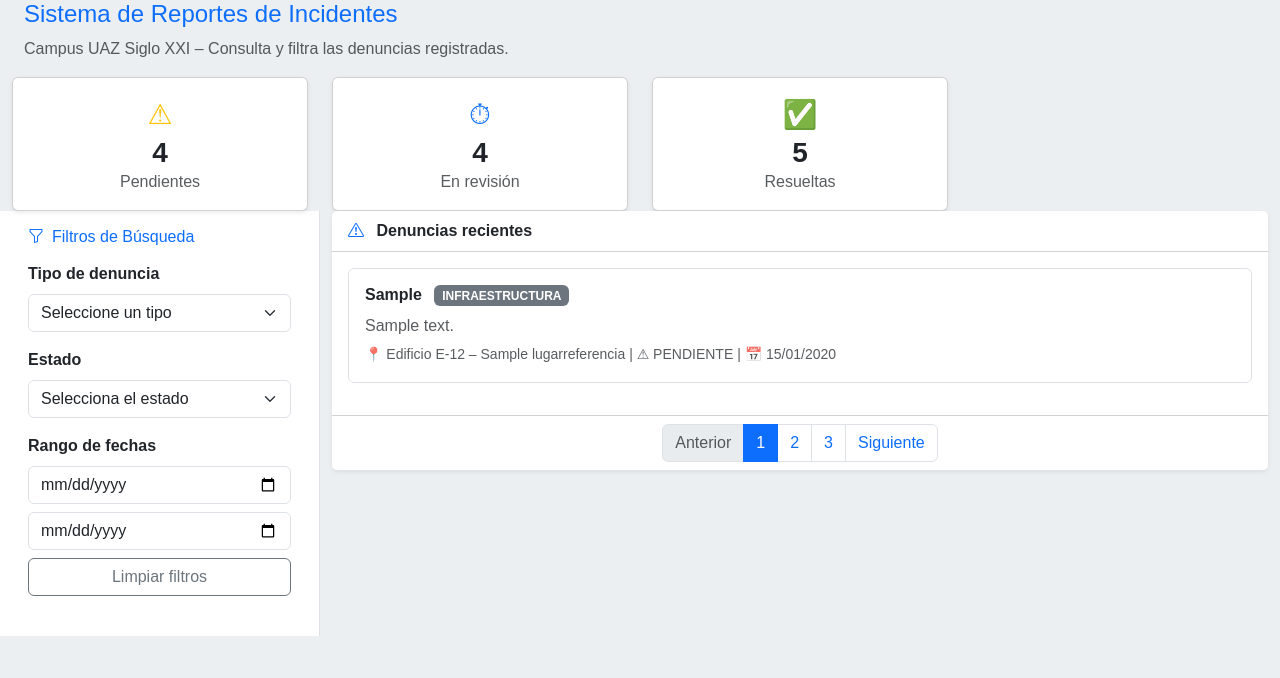
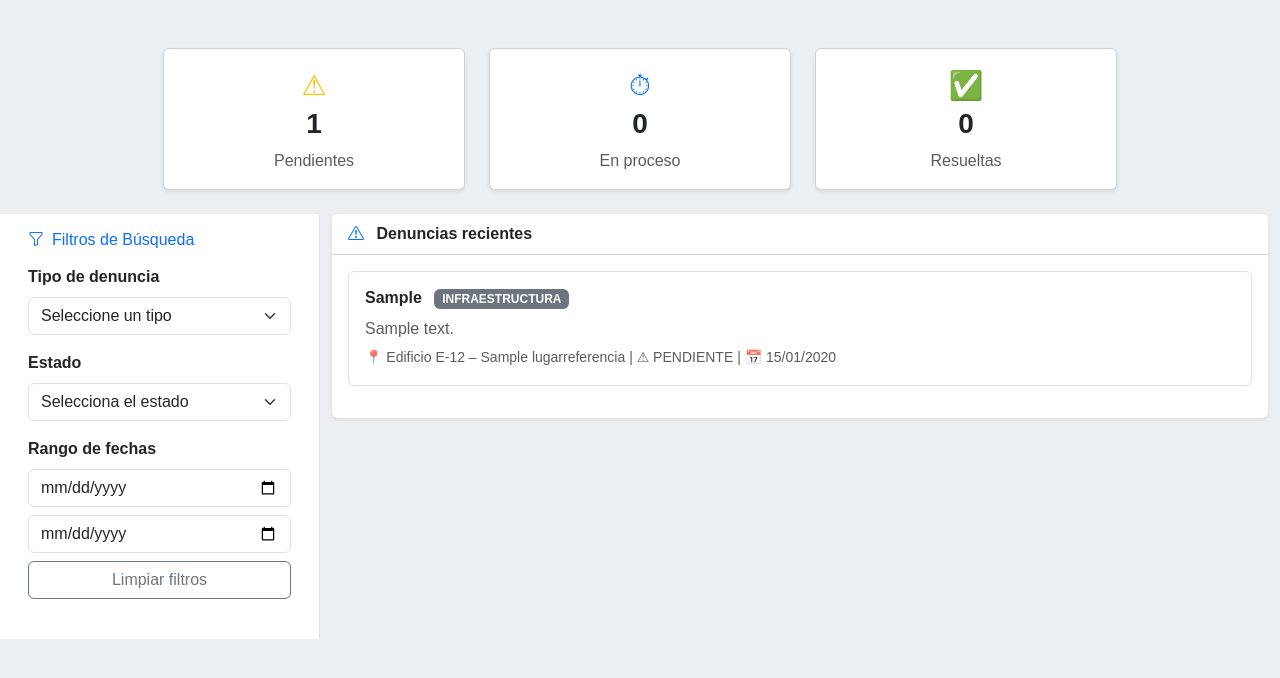
Before and after one commit to MJavoso/InfraUAZ, a Django app: page / in a window 1280 px wide. Shown: the part 82-760 px from the top of the page. Run offline with Django 5.2, Linux system fonts and the light colour scheme; data comes from the database, SQL or seed files in the repository; tables that the repository leaves empty hold one stand-in row (values such as "Sample post"); parts of the project's set-up code (start-up, migrations or seed data) failed here and were passed over.

Commit message:
avances de muro_denuncias

```diff
--- a/InfraUAZ/denuncias/templates/muro_denuncias.html
+++ b/InfraUAZ/denuncias/templates/muro_denuncias.html
@@ -15,42 +15,37 @@
 <!-- Barra de navegación -->
 {% include "nav_bar.html" %}
 
-<!-- Contenedor principal -->
-<div class="container-fluid text-center px-0">
-    <div class="row mx-0">
-        <div class="row text-start px-4">
-            <h4 class="text-primary">Sistema de Reportes de Incidentes</h4>
-            <p class="text-muted">Campus UAZ Siglo XXI – Consulta y filtra las denuncias registradas.</p>
-        </div>
-
 <!-- Tarjetas de resumen -->
-        <div class="col-6 col-md-3">
-            <div class="card text-center shadow-sm">
-                <div class="card-body">
+<div class="row g-4 justify-content-center my-4">
+    <!-- Pendientes -->
+    <div class="col-12 col-sm-6 col-md-3">
+        <div class="card shadow-sm">
+            <div class="card-body text-center">
                 <div class="fs-3 text-warning">⚠</div>
-                    <h3 class="fw-bold mb-0">4</h3>
+                <h3 class="fw-bold">{{ cant_pendientes }}</h3>
                 <p class="text-muted mb-0">Pendientes</p>
             </div>
         </div>
     </div>
 
-        <div class="col-6 col-md-3">
-            <div class="card text-center shadow-sm">
-                <div class="card-body">
+    <!-- En proceso -->
+    <div class="col-12 col-sm-6 col-md-3">
+        <div class="card shadow-sm">
+            <div class="card-body text-center">
                 <div class="fs-3 text-primary">⏱</div>
-                    <h3 class="fw-bold mb-0">4</h3>
-                    <p class="text-muted mb-0">En revisión</p>
+                <h3 class="fw-bold">{{ cant_revision }}</h3>
+                <p class="text-muted mb-0">En proceso</p>
             </div>
         </div>
     </div>
 
-        <div class="col-6 col-md-3">
-            <div class="card text-center shadow-sm">
-                <div class="card-body">
+    <!-- Resueltas -->
+    <div class="col-12 col-sm-6 col-md-3">
+        <div class="card shadow-sm">
+            <div class="card-body text-center">
                 <div class="fs-3 text-success">✅</div>
-                    <h3 class="fw-bold mb-0">5</h3>
+                <h3 class="fw-bold">{{ cant_resueltas }}</h3>
                 <p class="text-muted mb-0">Resueltas</p>
-                </div>
             </div>
         </div>
     </div>
@@ -70,7 +65,9 @@
                 <select id="tipo_denuncia" name="tipo_denuncia" class="form-select">
                     <option value="">Seleccione un tipo</option>
                     {% for tipo in tipo_denuncia %}
-                        <option value="{{ tipo.id_tipo_denuncia }}">{{ tipo.descripcion }}</option>
+                        <option value="{{ tipo.id_tipo_denuncia }}"
+                         {% if filtro_tipo_denuncia == tipo.id_tipo_denuncia|stringformat:"s" %}selected{% endif %}>
+                         {{ tipo.descripcion }}</option>
                     {% endfor %}
                 </select>
             </div>
@@ -89,8 +86,8 @@
 
             <div class="mb-3">
                 <label class="form-label fw-semibold">Rango de fechas</label>
-                <input type="date" class="form-control mb-2">
-                <input type="date" class="form-control mb-2">
+                <input type="date" class="form-control mb-2" id="fechai">
+                <input type="date" class="form-control mb-2" id="fechaf">
                 <button class="btn btn-outline-secondary w-100" onclick="limpiarFiltro()">Limpiar filtros</button>
             </div>
         </div>
@@ -104,7 +101,7 @@
                 Denuncias recientes
             </div>
 
-            <div class="card-body" style="max-height: 420px; overflow-y: auto;">
+            <div class="card-body" id="lista-denuncias"style="max-height: 420px; overflow-y: auto;">
                 {% for denuncia in object_list %}
                 <a href="{% url 'detalle_denuncia' denuncia.id_denuncia %}"
                    class="text-decoration-none text-dark">
@@ -139,21 +136,48 @@
             </div>
 
             <!-- Paginación -->
-            <div class="card-footer bg-white">
+            {% if is_paginated %}
+            <div class="card-footer bg-white mt-4">
                 <nav aria-label="Paginación de denuncias">
                     <ul class="pagination justify-content-center mb-0">
+                        <!-- Botón Anterior -->
+                        {% if page_obj.has_previous %}
+                            <li class="page-item">
+                                <a class="page-link" href="?page={{ page_obj.previous_page_number }}">Anterior</a>
+                            </li>
+                        {% else %}
                             <li class="page-item disabled">
                                 <a class="page-link">Anterior</a>
                             </li>
-                        <li class="page-item active"><a class="page-link" href="#">1</a></li>
-                        <li class="page-item"><a class="page-link" href="#">2</a></li>
-                        <li class="page-item"><a class="page-link" href="#">3</a></li>
+                        {% endif %}
+
+                        <!-- Números de página -->
+                        {% for num in paginator.page_range %}
+                            {% if page_obj.number == num %}
+                                <li class="page-item active">
+                                    <a class="page-link" href="#">{{ num }}</a>
+                                </li>
+                            {% else %}
                                 <li class="page-item">
-                            <a class="page-link" href="#">Siguiente</a>
+                                    <a class="page-link" href="?page={{ num }}">{{ num }}</a>
                                 </li>
+                            {% endif %}
+                        {% endfor %}
+
+                        <!-- Botón Siguiente -->
+                        {% if page_obj.has_next %}
+                            <li class="page-item">
+                                <a class="page-link" href="?page={{ page_obj.next_page_number }}">Siguiente</a>
+                            </li>
+                        {% else %}
+                            <li class="page-item disabled">
+                                <a class="page-link">Siguiente</a>
+                            </li>
+                        {% endif %}
                     </ul>
                 </nav>
             </div>
+            {% endif %}
             </div>
         </div>
     </div>
@@ -169,5 +193,56 @@
         }
     </script>
 
+    <script>
+        document.getElementById('tipo_denuncia').addEventListener('change', filtrarDenuncias);
+        document.getElementById('estado').addEventListener('change', filtrarDenuncias);
+        document.getElementById('fechai').addEventListener('change',filtrarDenuncias);
+        document.getElementById('fechaf').addEventListener('change',filtrarDenuncias);
+
+        function filtrarDenuncias() {
+            const idTipoDenuncia = parseInt(document.getElementById('tipo_denuncia').value) || 0;
+            const idEstado = parseInt(document.getElementById('estado').value) || 0;
+            const fechai = document.getElementById('fechai').value || "null";
+            const fechaf = document.getElementById('fechaf').value || "null";
+            const contenedor = document.getElementById('lista-denuncias');
+
+            // Verifica si hay al menos un filtro activo
+            if (idTipoDenuncia !== 0 || idEstado !== 0 || (fechai!=="null" && fechaf!=="null")) {
+                fetch(`/filtrar_denuncia/${idTipoDenuncia}/${idEstado}/${fechai}/${fechaf}/`)
+                    .then(response => response.json())
+                    .then(data => {
+                        contenedor.innerHTML = '';
+
+                        if (data.length === 0) {
+                            contenedor.innerHTML = '<p class="text-muted">No hay denuncias que coincidan con los filtros.</p>';
+                            return;
+                        }
+
+                        data.forEach(d => {
+                            const card = `<a  class="text-decoration-none text-dark">
+                                <div class="mb-3 p-3 border rounded bg-white hover-shadow-sm denuncia-card">
+                                    <h6 class="fw-semibold">
+                                        ${d.titulo}
+                                        <span class="badge bg-primary ms-2">${d.tipo}</span>
+                                    </h6>
+                                    <p class="mb-1 text-muted">${d.descripcion.substring(0, 120)}...</p>
+                                    <small class="text-muted">
+                                        📍 ${d.edificio} – ${d.lugar} | ⚠ ${d.estado} | 📅 ${d.fecha}
+                                    </small>
+                                </div>
+                            </a>`;
+                            contenedor.innerHTML += card;
+                        });
+                    })
+                    .catch(error => {
+                        console.error('Error al filtrar denuncias:', error);
+                        contenedor.innerHTML = '<p class="text-danger">Ocurrió un error al cargar las denuncias.</p>';
+                    });
+            } else {
+                // Si no hay filtros, podrías limpiar o mostrar todas
+                contenedor.innerHTML = '<p class="text-muted">Seleccione un filtro para mostrar denuncias.</p>';
+            }
+        }
+        </script>
 
 {% endblock scripts %}
--- a/InfraUAZ/denuncias/urls.py
+++ b/InfraUAZ/denuncias/urls.py
@@ -8,7 +8,7 @@ urlpatterns = [
     # despues del nombre de la ruta, por ejemplo: /detalle-denuncia/5/--> 5 es el id de la denuncia
     path('detalle-denuncia/<int:id_denuncia>/', views.detalle_denuncia, name='detalle_denuncia'),
     path('denuncia/<int:id_denuncia>/agregar-insumo/', views.agregar_insumo, name='agregar_insumo'),
-
+    path('filtrar_denuncia/<int:id_tipo_denuncia>/<int:id_estado>/<str:fechai>/<str:fechaf>/', views.filtrar_denuncia, name="filtrar_denuncia"),
     path('programas/<int:id_edificio>/', views.filtrar_programas_por_edificio, name='filtrar_programas_por_edificio'),
     path('lugar_referencia/<int:id_programa>/<int:id_tipolugar>/', views.lugar_referencia, name='lugar_referencia'),
 ]
--- a/InfraUAZ/denuncias/views.py
+++ b/InfraUAZ/denuncias/views.py
@@ -6,7 +6,7 @@ from django.http import JsonResponse
 from django.http import HttpRequest
 from django.contrib.auth.decorators import login_required
 from django.views.generic import ListView
-
+from django.core.paginator import Paginator
 #------------------ Vista de detalle de denuncia ------------------#
 def detalle_denuncia(request, id_denuncia):
     # Obtener la denuncia por su ID o devolver un error 404 si no existe
@@ -73,9 +73,30 @@ def lugar_referencia(request, id_programa, id_tipolugar):
 class DenunciasListView(ListView):
     model=Denuncia
     template_name = 'muro_denuncias.html'
+    paginate_by = 5
 
     def get_context_data(self, **kwargs):
         context =  super().get_context_data(**kwargs)
         context['tipo_denuncia'] = TipoDenuncia.objects.all()
         context['estado_denuncia'] = EstadoDenuncia.objects.all()
+        context['cant_pendientes'] = Denuncia.objects.filter(id_estado = 1).count()
+        context['cant_revision'] = Denuncia.objects.filter(id_estado = 2).count()
+        context['cant_resueltas'] = Denuncia.objects.filter(id_estado = 3).count()
+
+
         return context
+
+
+def filtrar_denuncia(request,id_tipo_denuncia, id_estado, fechai, fechaf):
+    denuncias = Denuncia.objects.all()
+    if id_tipo_denuncia != 0:
+        denuncias = denuncias.filter(id_tipo_denuncia=id_tipo_denuncia)
+    if id_estado != 0:
+        denuncias = denuncias.filter(id_estado = id_estado)
+    if fechai != "null" and fechaf !="null":
+        denuncias = denuncias.filter(fecha__range=(fechai, fechaf))
+
+    data = [{'titulo':d.título, 'descripcion': d.descripcion, 'edificio': d.id_lugar.id_programa.id_edificio.nombre, 'tipo':d.id_tipo_denuncia.descripcion ,
+             'lugar':d.id_lugar.nombre_lugar, 'estado':d.id_estado.estado, 'fecha':d.fecha }for d in denuncias]
+
+    return JsonResponse(data, safe=False)
```
Lines whose indentation alone changed are shown as unchanged.
